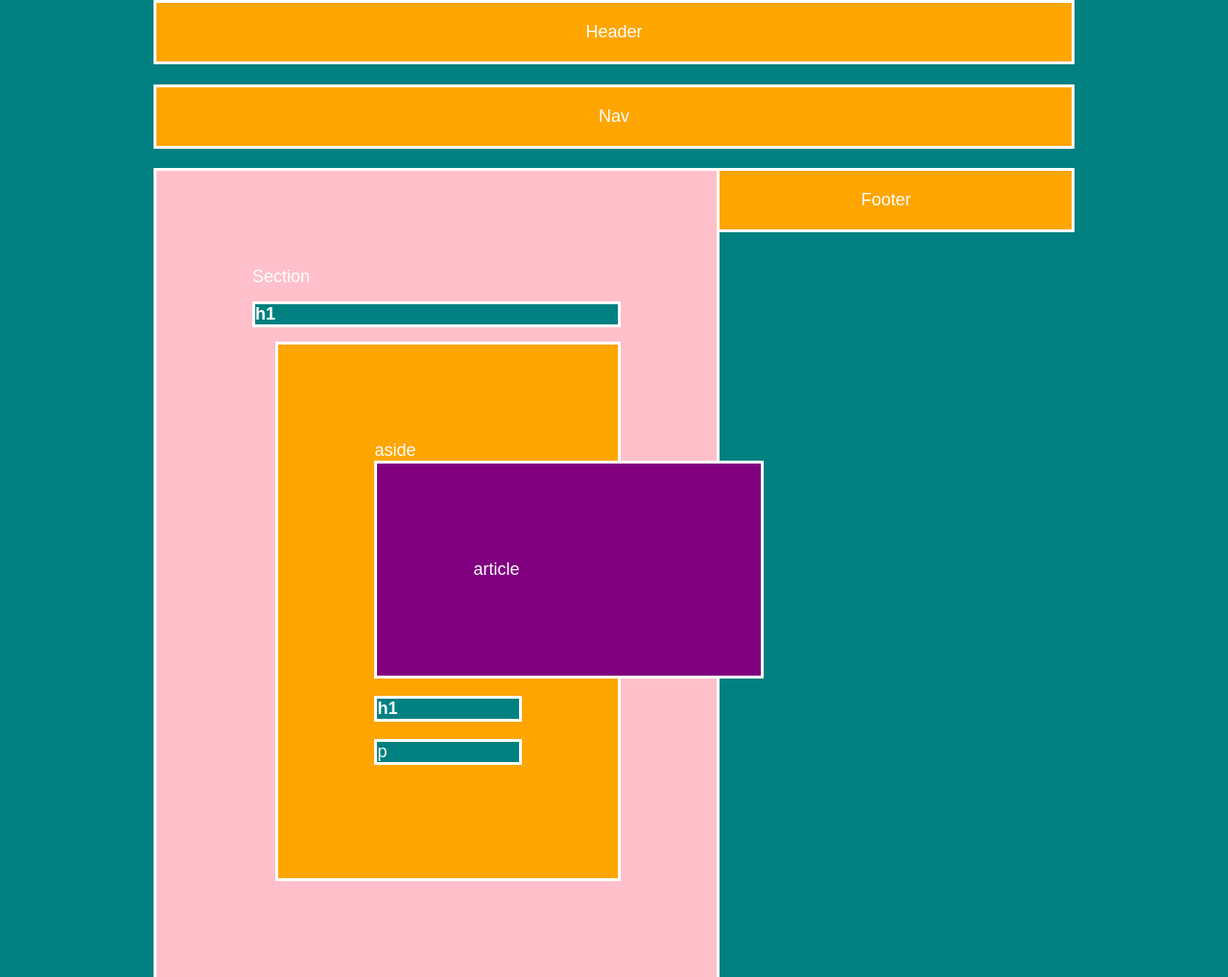
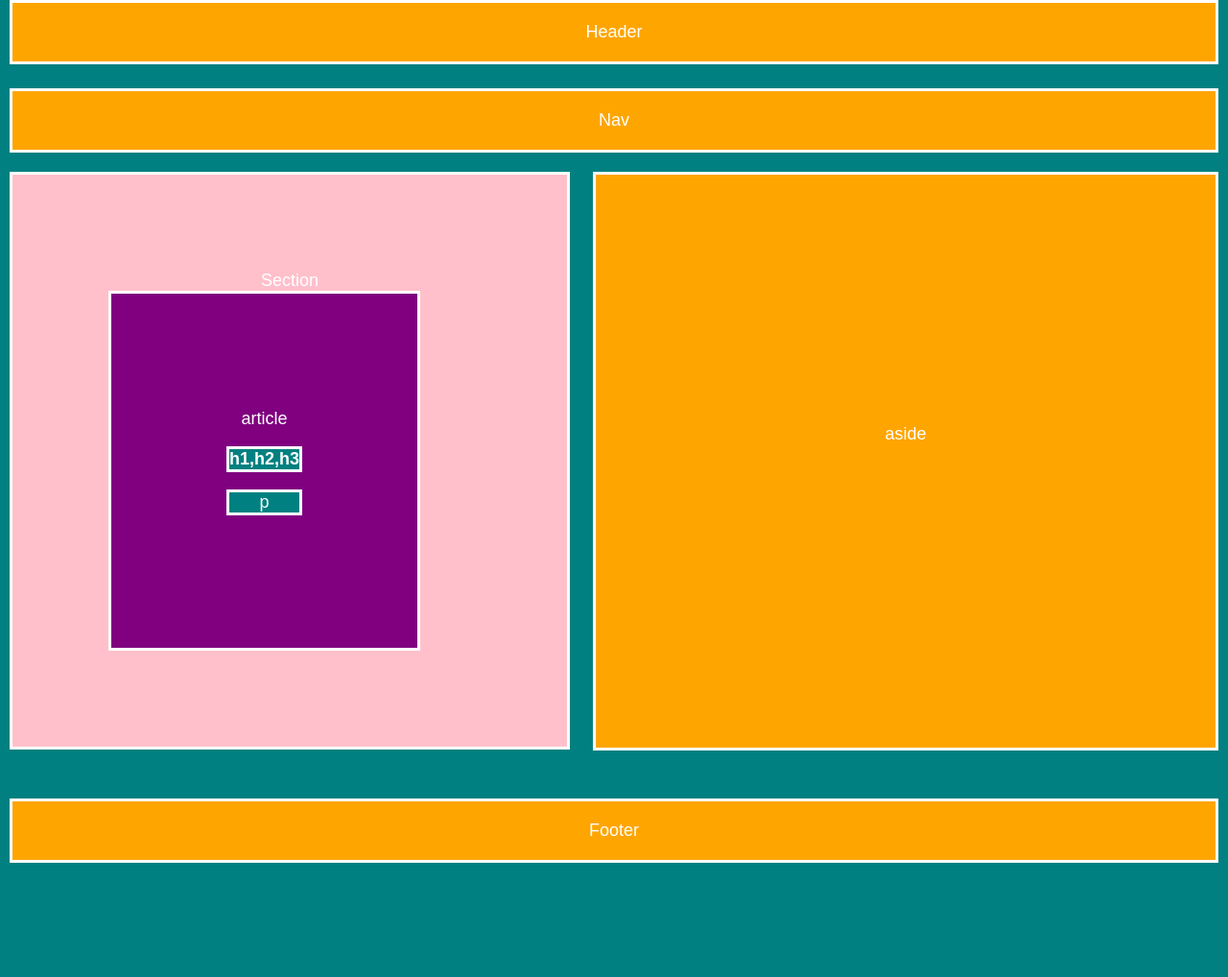
Before and after one commit to michaellorzing/HW-Wireframe, a plain HTML site: page index.html in a window 1280 px wide. Shown: the top 1018 px of the page at 96% size. After the commit the page ends 924 px from the top, so only its background shows below. Drawn offline with Linux system fonts and the light colour scheme.

Commit message:
think I did it(?)

```diff
--- a/index.html
+++ b/index.html
@@ -12,22 +12,21 @@
     Header
   </header>
 
-  <br>
 
     <nav class="simpleFormat">
         Nav
       </nav>
       <div class="clearfix">
-      <section > Section
-          <h1> h1 </h1>
-          <aside> aside
+      <section> Section
             <article> article
+                  <h1>h1,h2,h3</h1>
+                <p>p</p>
             </article>
-              <h1>h1</h1>
-                <p>p</p>
-            </aside>
         </section>
+        <aside> aside </aside>
+      </div>
+
         <footer class="simpleFormat">Footer</footer>
-      </div>
+
   </body>
 </html>
--- a/style.css
+++ b/style.css
@@ -2,23 +2,24 @@ body {
   font-family: Arial, Helvetica, sans-serif;
   color: orange;
   background: teal;
-  width: 960px;
+  width: 1260px;
   font-size: 18px;
   margin: 0 auto;
+  text-align: center;
 }
 
 header, nav, section, aside, footer {
   background: pink;
   border: 3px white solid;
+  margin-bottom: 25px;
 }
 
 article {
   color: white;
   background:purple;
   border: 3px white solid;
-  width: 200px;
-  padding: 100px;
-  overflow: auto;
+  padding: 120px;
+  float: left;
 }
 
 h1, p {
@@ -34,23 +35,27 @@ nav {
 }
 
 section {
+  width: 30%;
   float: left;
-  width: 40%;
   height: 40%;
   padding: 100px;
   color: white;
   border: 3px white solid;
 }
 
-aside {
+  aside {
+  width: 10%;
+  height: 77px;
   float: right;
-  width: 40%;
-  padding: 100px;
+  padding: 260px;
   color: white;
   background: orange;
   border: 3px white solid;
 }
 
+footer{
+  margin-top: 25px;
+}
 
 .clearfix::after {
   content: "";
```
